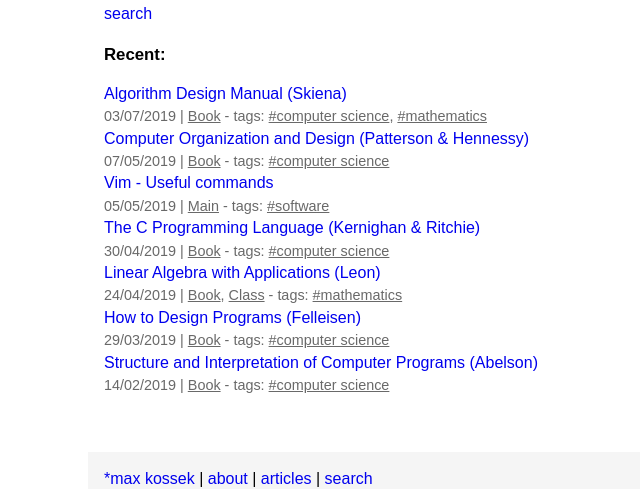
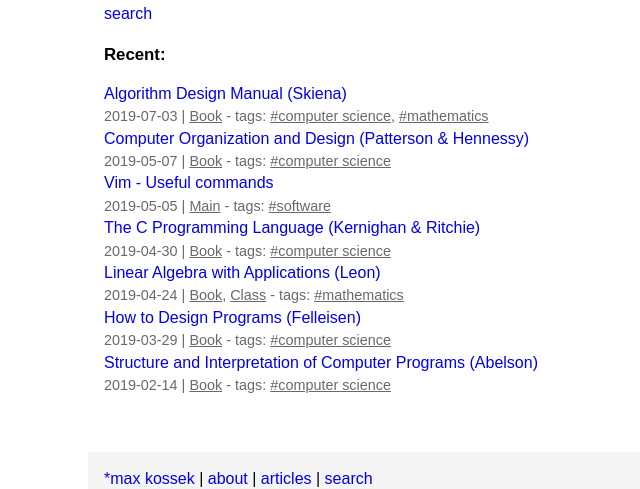
Before and after one commit to maxkossek/maxkossek.github.io, a Jekyll site: the page built from index.html, in a window 1280 px wide. Shown: the part 210-699 px from the top of the page, without its empty margins (216-856 px from the left). Built offline with Jekyll 4.4.1, drawn with Linux system fonts in a browser that asks for light colours.

Commit message:
update date formatting

```diff
--- a/_layouts/post.html
+++ b/_layouts/post.html
@@ -4,7 +4,7 @@
 <header>
 <h1>{{ page.title }}</h1>
 <span class="meta">
-<time class="date" datetime="{{ page.date | date_to_xmlschema }}" itemprop="datePublished">{{ page.date | date_to_string }}</time>
+<time class="date" datetime="{{ post.date | date_to_xmlschema }}" itemprop="datePublished">{{ post.date | date: "%Y-%m-%d" }}</time>
 {%- if page.author -%}
 &nbsp;| <span class="author" itemprop="author" itemscope itemtype="http://schema.org/Person">{{ page.author | escape }}</span>
 {%- endif -%}
@@ -32,7 +32,7 @@
 <strong>Recent:</strong>
 <ul class="none">
 {% for post in site.related_posts limit:5 %}
-<li><span class="meta">{{ post.date | date: "%d/%m/%Y" }}</span> | <a href="{{ post.url }}">{{ post.title }}</a></li>
+<li><span class="meta"><time class="date" datetime="{{ post.date | date_to_xmlschema }}" itemprop="datePublished">{{ post.date | date: "%Y-%m-%d" }}</time></span> | <a href="{{ post.url }}">{{ post.title }}</a></li>
 {% endfor %}
 </ul>
 </aside>
--- a/articles/index.html
+++ b/articles/index.html
@@ -30,7 +30,7 @@
 {% for post in year.items %}
 <li><a href="{{ post.url }}" title="{{ post.title }}">{{ post.title }}</a><br>
 <span class="meta">
-<time class="date" datetime="{{ post.date | date_to_xmlschema }}" itemprop="datePublished">{{ post.date | date: "%d/%m" }}</time>
+<time class="date" datetime="{{ post.date | date_to_xmlschema }}" itemprop="datePublished">{{ post.date | date: "%Y-%m-%d" }}</time>
 {% if post.categories.size > 0 %}
  | <span class="category">
 {% for category in post.categories %}
--- a/categories.html
+++ b/categories.html
@@ -28,7 +28,7 @@
 {% for post in category.last %}
 <li><a href="{{ post.url }}" title="{{ post.title }}">{{ post.title }}</a><br>
 <span class="meta">
-<time class="date" datetime="{{ post.date | date_to_xmlschema }}" itemprop="datePublished">{{ post.date | date: "%d/%m/%Y" }}</time>
+<time class="date" datetime="{{ post.date | date_to_xmlschema }}" itemprop="datePublished">{{ post.date | date: "%Y-%m-%d" }}</time>
 {% if post.tags.size > 0 %}
  | <span class="tag">tags:</span>
 {% for tag in post.tags %}
--- a/index.html
+++ b/index.html
@@ -22,7 +22,7 @@
 {% for post in site.posts %}
 <li><a href="{{ post.url }}" title="{{ post.title }}">{{ post.title }}</a><br>
 <span class="meta">
-<time class="date" datetime="{{ post.date | date_to_xmlschema }}" itemprop="datePublished">{{ post.date | date: "%d/%m/%Y" }}</time>
+<time class="date" datetime="{{ post.date | date_to_xmlschema }}" itemprop="datePublished">{{ post.date | date: "%Y-%m-%d" }}</time>
 {% if post.categories.size > 0 %}
  | <span class="category">
 {% for category in post.categories %}
--- a/tags.html
+++ b/tags.html
@@ -27,7 +27,7 @@
 {% for post in tag.last %}
 <li><a href="{{ post.url }}" title="{{ post.title }}">{{ post.title }}</a><br>
 <span class="meta">
-<time class="date" datetime="{{ post.date | date_to_xmlschema }}" itemprop="datePublished">{{ post.date | date: "%d/%m/%Y" }}</time>
+<time class="date" datetime="{{ post.date | date_to_xmlschema }}" itemprop="datePublished">{{ post.date | date: "%Y-%m-%d" }}</time>
 {% if post.categories.size > 0 %}
  | <span class="category">
 {% for category in post.categories %}
```
